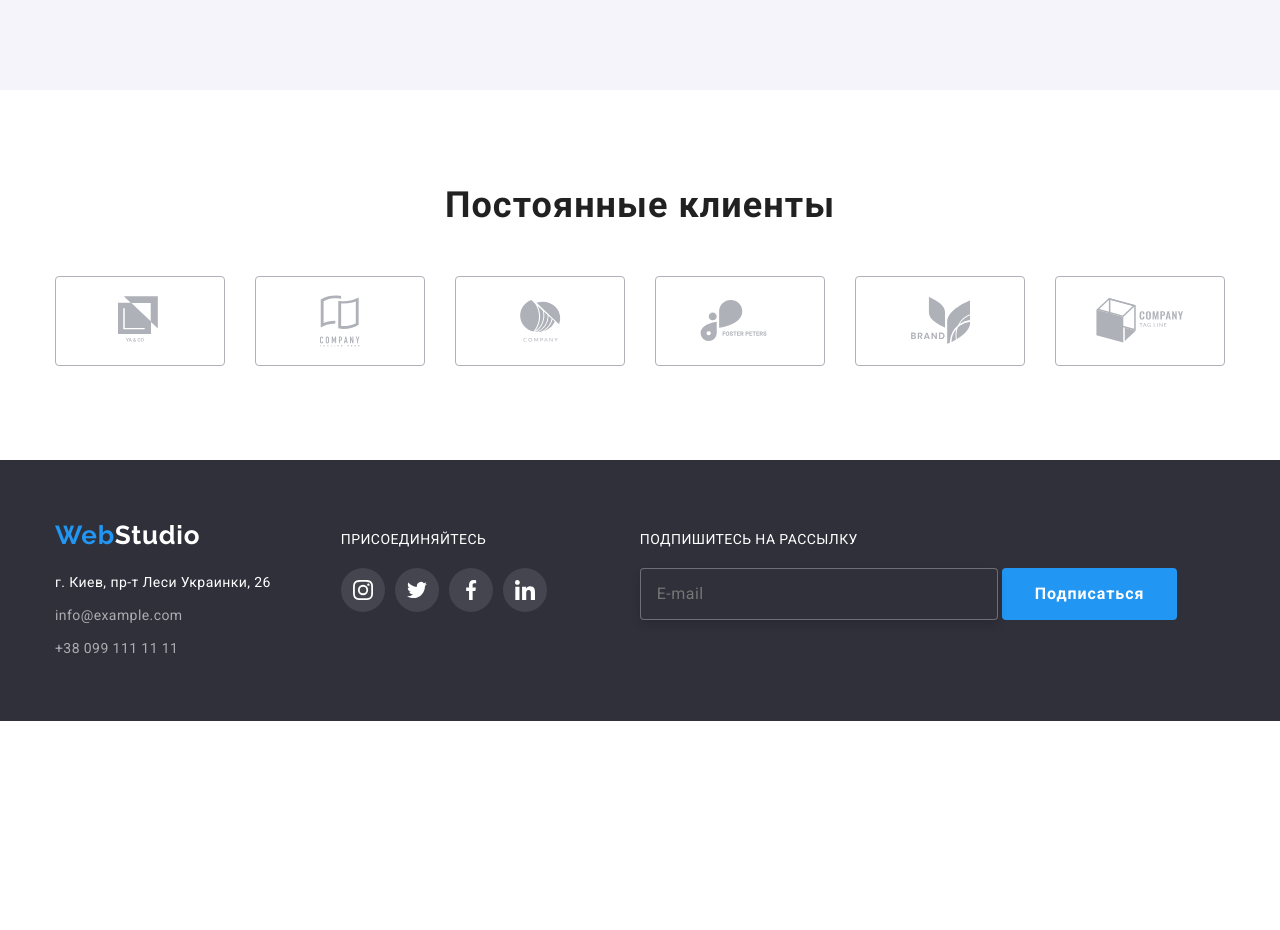
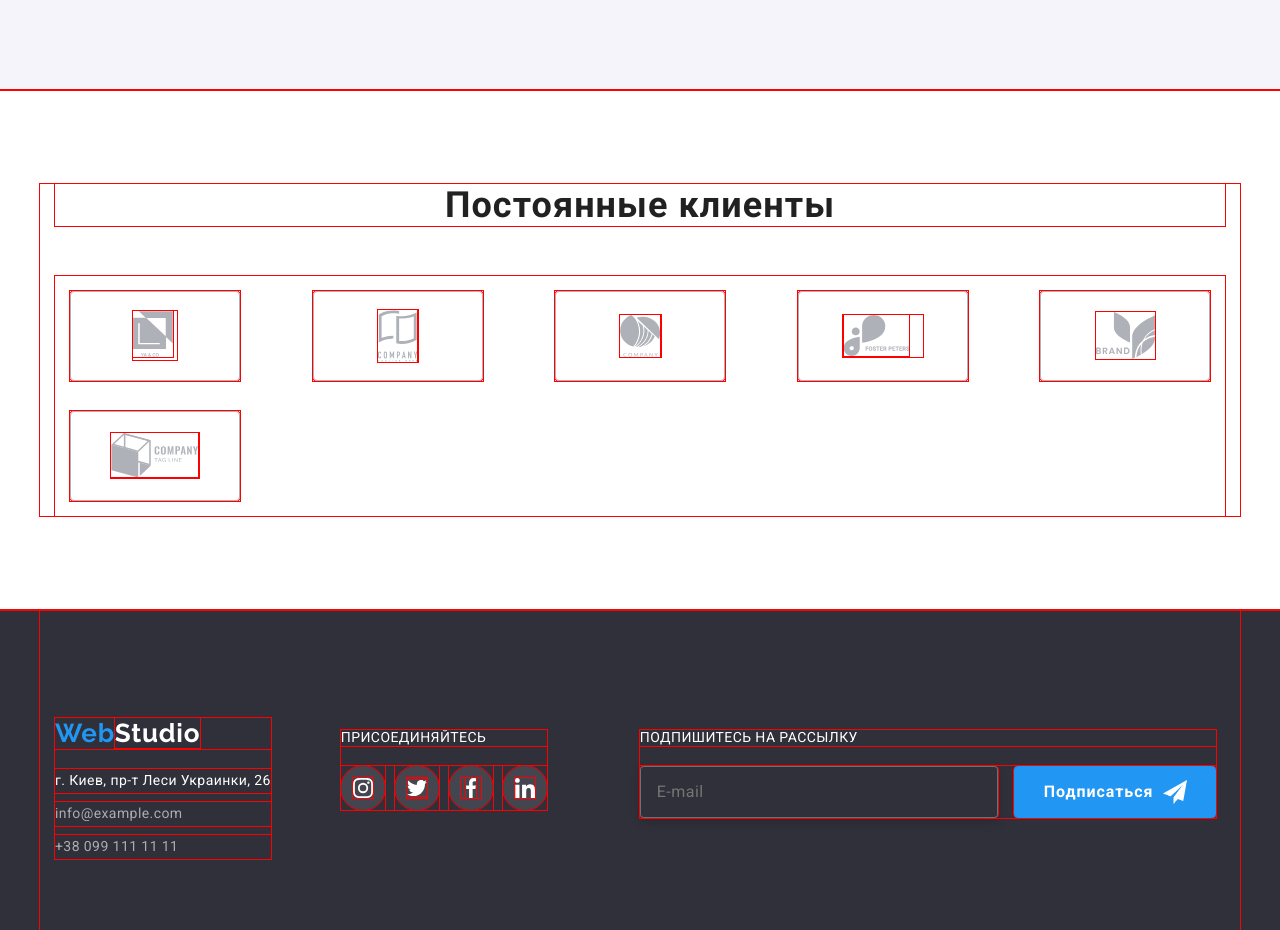
Before and after one commit to MarynaKip/goit-markup-hw-08, a plain HTML site: page index.html in a window 1280 px wide. Shown: the part 2216-3146 px from the top of the page. Before the commit the page ends 2937 px from the top, so only its background shows below. Drawn offline with nearby package versions, Linux system fonts and the light colour scheme.

Commit message:
adaptive sections added

```diff
--- a/index.html
+++ b/index.html
@@ -107,9 +107,9 @@
           </ul>
         </div>
       </section>
-      <section class="section">
+      <section class="section section--workout">
         <div class="container">
-          <h2 class="section__title">Чем мы занимаемся</h2>
+          <h2 class="section__title section__title--workout">Чем мы занимаемся</h2>
           <ul class="workout">
             <li class="workout__item">
               <img
@@ -305,42 +305,42 @@
         <div class="container">
           <h2 class="section__title">Постоянные клиенты</h2>
           <ul class="customer">
-            <li>
+            <li class="customer__item">
               <a href="" class="customer__link"
                 ><svg class="customer__icon" width="44" height="49">
                   <use href="./images/sprite.svg#logo-1"></use>
                 </svg>
               </a>
             </li>
-            <li>
+            <li class="customer__item">
               <a href="" class="customer__link">
                 <svg class="customer__icon" width="40" height="52">
                   <use href="./images/sprite.svg#logo-2"></use>
                 </svg>
               </a>
             </li>
-            <li>
+            <li class="customer__item">
               <a href="" class="customer__link"
                 ><svg class="customer__icon" width="41" height="42">
                   <use href="./images/sprite.svg#logo-3"></use>
                 </svg>
               </a>
             </li>
-            <li>
+            <li class="customer__item">
               <a href="" class="customer__link"
                 ><svg class="customer__icon" width="80" height="42">
                   <use href="./images/sprite.svg#logo-4"></use>
                 </svg>
               </a>
             </li>
-            <li>
+            <li class="customer__item">
               <a href="" class="customer__link"
                 ><svg class="customer__icon" width="59" height="47">
                   <use href="./images/sprite.svg#logo-5"></use>
                 </svg>
               </a>
             </li>
-            <li>
+            <li class="customer__item">
               <a href="" class="customer__link"
                 ><svg class="customer__icon" width="88" height="45">
                   <use href="./images/sprite.svg#logo-6"></use>
@@ -406,9 +406,9 @@
 
           <div role="group" class="subscribe__form">
             <input class="subscribe__input" type="email" name="mail" id="mail" placeholder="E-mail" />
-            <!-- <label for="mail">E-mail</label> -->
+             <!-- <label for="mail">E-mail</label>  -->
 
-            <button type="submit" class="button">Подписаться</button>
+            <button type="submit" class="button button--footer">Подписаться</button>
           </div>
         </div>
       </div>
--- a/sass/base/_common.scss
+++ b/sass/base/_common.scss
@@ -6,6 +6,7 @@ html {
 *::before,
 *::after {
   box-sizing: inherit;
+  outline: 1px solid red;
 }
 
 body {
--- a/sass/components/_address.scss
+++ b/sass/components/_address.scss
@@ -17,3 +17,11 @@
     color: $accent-color;
   }
 }
+
+.address-item {
+  text-align: center;
+
+  @include for-size(desktop) {
+    text-align: left;
+  }
+}
--- a/sass/components/_buttons.scss
+++ b/sass/components/_buttons.scss
@@ -30,13 +30,20 @@
 }
 
 .button--footer {
-  margin-left: 12px;
+  display: block;
+
   padding-left: 29px;
   padding-right: 62px;
 
   background-image: url(../images/icon-send.png);
   background-repeat: no-repeat;
   background-position: left 148px bottom 13px;
+
+  @include for-size(desktop) {
+    display: inline-block;
+
+    margin-left: 12px;
+  }
 }
 
 .button--modal {
--- a/sass/components/_join.scss
+++ b/sass/components/_join.scss
@@ -1,10 +1,14 @@
 .join {
-  margin-left: 70px;
+  margin-top: 60px;
+  margin-bottom: 60px;
+  @include for-size(desktop) {
+    margin-left: 70px;
+  }
 }
 
 .join__title {
   display: block;
-
+  text-align: center;
   margin-bottom: 20px;
 
   color: $white-color;
@@ -12,4 +16,8 @@
   font-family: $roboto-ss;
   @include font(14px, 1.14);
   text-transform: uppercase;
+
+  @include for-size(desktop) {
+    text-align: left;
+  }
 }
--- a/sass/components/_logo.scss
+++ b/sass/components/_logo.scss
@@ -1,7 +1,11 @@
 .logo {
   color: $accent-color;
   font-family: $relaway-ss;
-  @include font(26px, 1.2, 0.03em, 700);
+  @include font(24px, 1.17, 0.03em, 700);
+
+  @include for-size(desktop) {
+    @include font(26px, 1.2, 0.03em, 700);
+  }
 }
 
 .logo--light {
@@ -15,4 +19,13 @@
 .logo--footer {
   display: block;
   margin-bottom: 20px;
+
+  @include for-size(mobile) {
+  }
+
+  @include for-size(tablet) {
+  }
+
+  @include for-size(desktop) {
+  }
 }
--- a/sass/components/_social.scss
+++ b/sass/components/_social.scss
@@ -1,6 +1,16 @@
 .social--team {
-  margin-right: 32px;
-  margin-left: 32px;
+  margin-right: 122px;
+  margin-left: 122px;
+
+  @include for-size(tablet) {
+    margin-right: 74px;
+    margin-left: 74px;
+  }
+
+  @include for-size(desktop) {
+    margin-right: 32px;
+    margin-left: 32px;
+  }
 }
 
 .social {
--- a/sass/components/_subscribe.scss
+++ b/sass/components/_subscribe.scss
@@ -1,5 +1,10 @@
 .subscribe {
-  margin-left: 93px;
+  text-align: center;
+
+  @include for-size(desktop) {
+    margin-left: 93px;
+    text-align: left;
+  }
 }
 
 .subscribe__title {
@@ -21,13 +26,22 @@
   padding-top: 15px;
   padding-bottom: 15px;
   padding-left: 16px;
-  width: 358px;
+
+  width: 100%;
 
   background-color: $secondary-bg-color;
   border: 1px solid rgba(255, 255, 255, 0.3);
   box-sizing: border-box;
   filter: drop-shadow(0px 4px 4px rgba(0, 0, 0, 0.15));
   border-radius: 4px;
+
+  @include for-size(tablet) {
+    width: 450px;
+  }
+
+  @include for-size(desktop) {
+    width: 358px;
+  }
 }
 
 .subscribe__input[placeholder="E-mail"] {
--- a/sass/layouts/_advantages.scss
+++ b/sass/layouts/_advantages.scss
@@ -24,15 +24,19 @@
 
   @include for-size(tablet) {
     width: calc((100% - (30px * 1)) / 2);
+
+    &:nth-child(2n) {
+      margin-left: 30px;
+    }
   }
 
   @include for-size(desktop) {
     width: calc((100% - (30px * 3)) / 4);
+
+    & + & {
+      margin-left: 30px;
+    }
   }
-}
-
-.advantages__item + .advantages__item {
-  margin-left: 30px;
 }
 
 .advantages__title--sign {
--- a/sass/layouts/_footer.scss
+++ b/sass/layouts/_footer.scss
@@ -3,8 +3,11 @@
 }
 
 .footer__content {
-  display: flex;
   padding-top: 60px;
   padding-bottom: 60px;
   align-items: baseline;
+
+  @include for-size(desktop) {
+    display: flex;
+  }
 }
--- a/sass/layouts/_regular-customers.scss
+++ b/sass/layouts/_regular-customers.scss
@@ -1,18 +1,37 @@
 .customer {
   display: flex;
-  justify-content: space-between;
-  width: 1170;
+  flex-wrap: wrap;
+  margin: -15px;
+
+  @include for-size(desktop) {
+    justify-content: space-between;
+    margin: 0px;
+  }
+}
+
+.customer__item {
+  margin: 15px;
 }
 
 .customer__link {
   display: inline-flex;
   justify-content: center;
   align-items: center;
-  width: 170px;
+  width: 210px;
   height: 90px;
 
   border: 1px solid #afb1b8;
   border-radius: 4px;
+
+  @include for-size(tablet) {
+    width: 226px;
+    height: 90px;
+  }
+
+  @include for-size(desktop) {
+    width: 170px;
+    height: 90px;
+  }
 
   transition: border 250ms cubic-bezier(0.4, 0, 0.2, 1);
 
--- a/sass/layouts/_section.scss
+++ b/sass/layouts/_section.scss
@@ -1,12 +1,36 @@
 .section {
-  padding: 94px 0px;
+  padding: 60px 0px;
+
+  @include for-size(desktop) {
+    padding: 94px 0px;
+  }
+}
+
+.section--workout {
+  display: none;
+  @include for-size(desktop) {
+    display: block;
+  }
 }
 
 .section__title {
-  margin-bottom: 50px;
+  margin-bottom: 30px;
 
   color: $title-text-color;
 
-  @include font(36px, 1.17, 0.03em, 700);
+  @include font(28px, 1.17, 0.03em, 700);
   text-align: center;
+
+  @include for-size(desktop) {
+    margin-bottom: 50px;
+
+    @include font(36px, 1.17, 0.03em, 700);
+  }
 }
+
+.section__title--workout {
+  display: none;
+  @include for-size(desktop) {
+    display: block;
+  }
+}
--- a/sass/layouts/_team.scss
+++ b/sass/layouts/_team.scss
@@ -3,7 +3,16 @@
 }
 
 .team__list {
-  display: flex;
+  display: block;
+
+  @include for-size(tablet) {
+    display: flex;
+    flex-wrap: wrap;
+  }
+
+  @include for-size(desktop) {
+    display: flex;
+  }
 }
 
 .team__item {
@@ -12,8 +21,16 @@
     0px 2px 1px rgba(0, 0, 0, 0.2);
   border-radius: 0px 0px 4px 4px;
 
-  &:not(:last-child) {
-    margin-right: 30px;
+  @include for-size(tablet) {
+    &:nth-child(2n + 1) {
+      margin-right: 30px;
+    }
+  }
+
+  @include for-size(desktop) {
+    &:not(:last-child) {
+      margin-right: 30px;
+    }
   }
 }
 
--- a/sass/layouts/_workout.scss
+++ b/sass/layouts/_workout.scss
@@ -1,5 +1,9 @@
 .workout {
-  display: flex;
+  display: none;
+
+  @include for-size(desktop) {
+    display: flex;
+  }
 }
 
 .workout__item + .workout__item {
```
Also changed, not shown: css/main.css, css/main.min.css, 2 other files.
